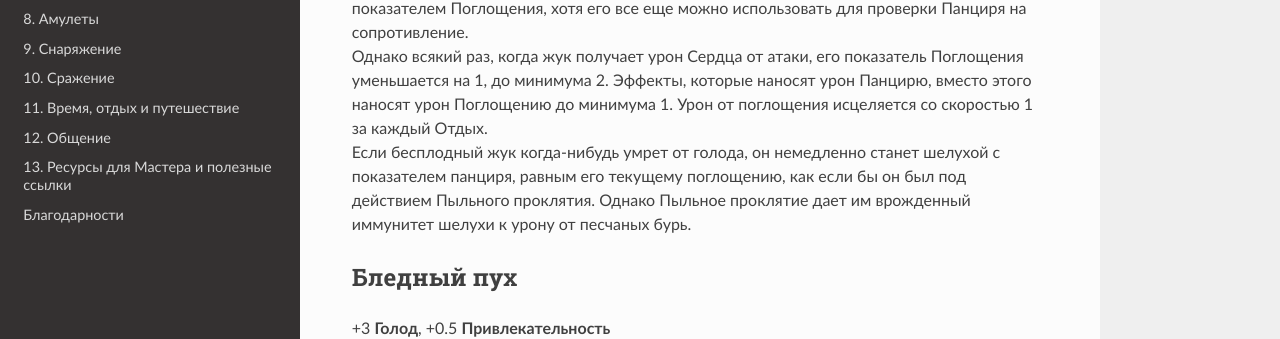
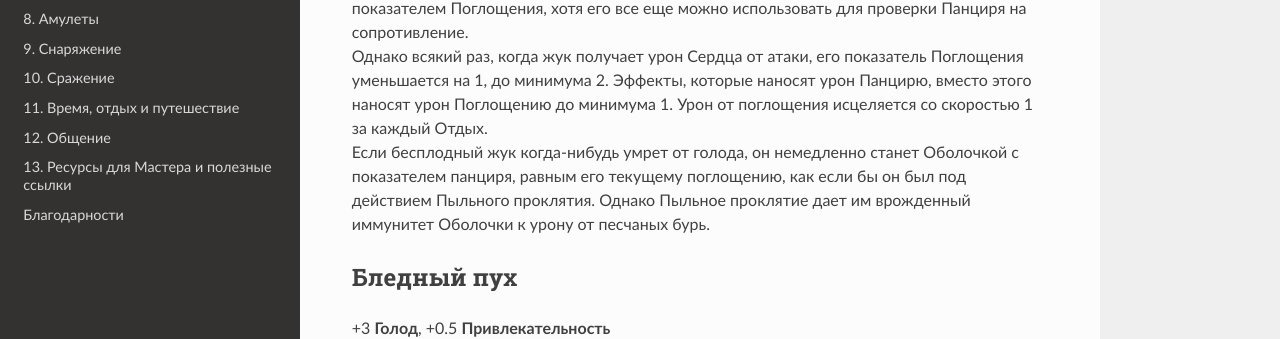
Before and after one commit to LazySelkie/hollow-knight-rpg-ru, a Sphinx documentation site: the page built from docs/source/traits_mystical.rst, in a window 1280 px wide and 900 px high. Shown: the part 363-702 px from the top of the window. Built offline with Sphinx 7.4.7 and the Read the Docs theme 2.0.0, drawn with Linux system fonts in a browser that asks for light colours.

Commit message:
Update traits_mystical.rst

```diff
--- a/docs/source/traits_mystical.rst
+++ b/docs/source/traits_mystical.rst
@@ -8,7 +8,7 @@
 | *несовместим с Мягким Телом.*
 | Потомство Проклятых-Пылью жуков может нести часть проклятия. Скорлупа этих жуков сухая, мелоподобная, мало чем отличающаяся от оболочки шелухи, и они обладают аналогичной устойчивостью. Вместо этого показатель Панциря жука становится показателем Поглощения, хотя его все еще можно использовать для проверки Панциря на сопротивление.
 | Однако всякий раз, когда жук получает урон Сердца от атаки, его показатель Поглощения уменьшается на 1, до минимума 2. Эффекты, которые наносят урон Панцирю, вместо этого наносят урон Поглощению до минимума 1. Урон от поглощения исцеляется со скоростью 1 за каждый Отдых.
-| Если бесплодный жук когда-нибудь умрет от голода, он немедленно станет шелухой с показателем панциря, равным его текущему поглощению, как если бы он был под действием Пыльного проклятия. Однако Пыльное проклятие дает им врожденный иммунитет шелухи к урону от песчаных бурь.
+| Если бесплодный жук когда-нибудь умрет от голода, он немедленно станет Оболочкой с показателем панциря, равным его текущему поглощению, как если бы он был под действием Пыльного проклятия. Однако Пыльное проклятие дает им врожденный иммунитет Оболочки к урону от песчаных бурь.
 
 Бледный пух
 """"""""""""""""""
```
